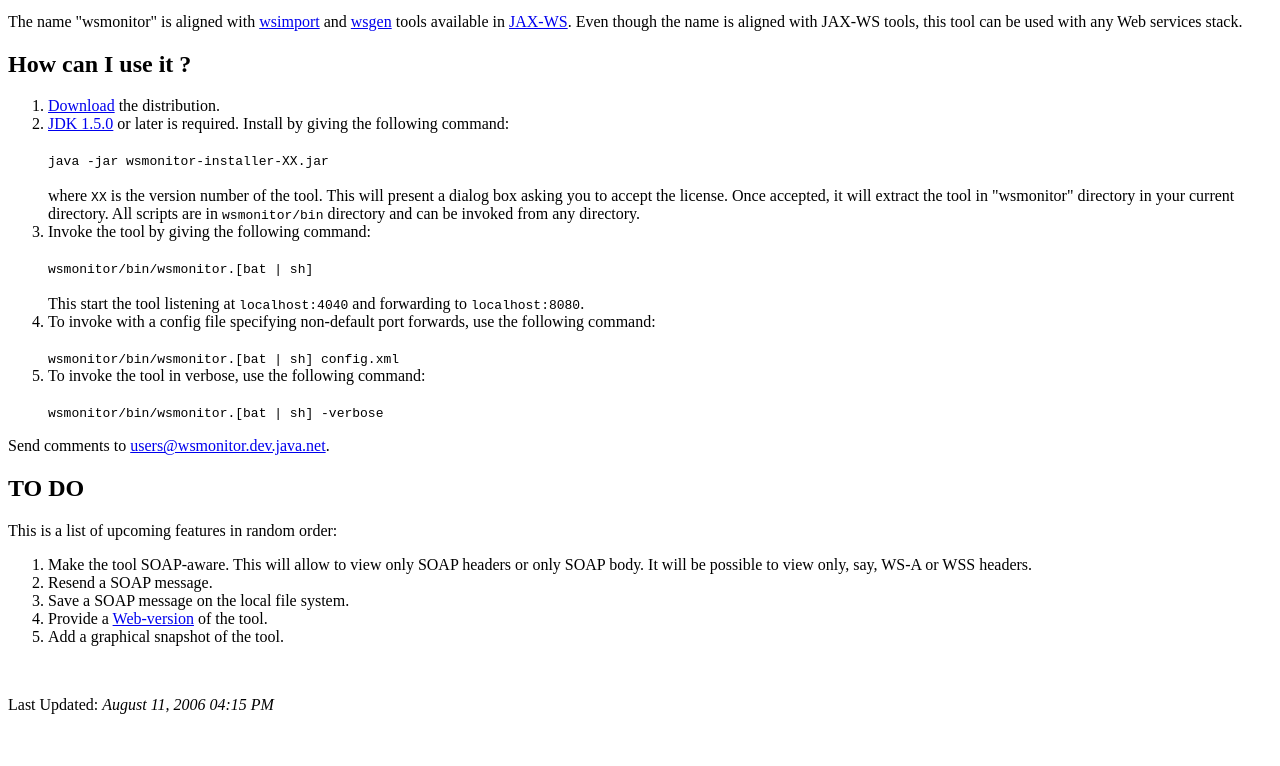
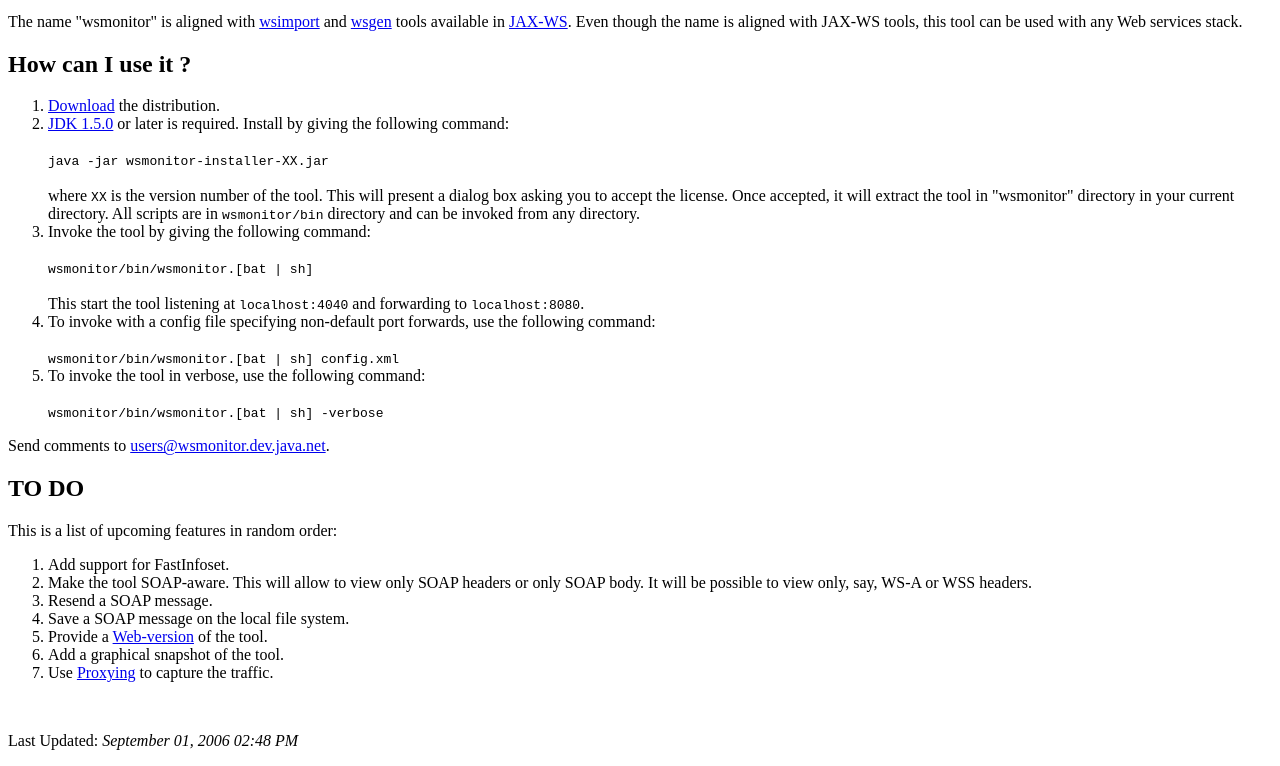
Before and after one commit to oltoko/wsmonitor, a plain HTML site: page www/index.html in a window 1280 px wide. Shown: the part 415-1181 px from the top of the page. Before the commit the page ends 1145 px from the top, so only its background shows below. Drawn offline with Linux system fonts and the light colour scheme.

Commit message:
updated the wishlist
Issue number:
Obtained from:
Submitted by:
Reviewed by:

```diff
--- a/www/index.html
+++ b/www/index.html
@@ -69,6 +69,7 @@ stack.</p>
 <h2><a name="todo"></a>TO DO</h2>
 This is a list of upcoming features in random order:
 <ol>
+  <li>Add support for FastInfoset.</li>
   <li>Make the tool SOAP-aware. This will allow to view only SOAP headers or
     only SOAP body. It will be possible to view only, say, WS-A or WSS headers.</li>
   <li>Resend a SOAP message.</li>
@@ -76,11 +77,13 @@ This is a list of upcoming features in random order:
   <li>Provide a <a href="http://java.sun.com/products/javawebstart/">Web-version</a>
     of the tool.</li>
   <li>Add a graphical snapshot of the tool. </li>
+  <li>Use <a href="http://en.wikipedia.org/wiki/Proxies">Proxying</a> to capture
+    the traffic.&nbsp; </li>
 </ol>
 <p>&nbsp;</p>
 <p>Last Updated: <i><!--webbot bot="Timestamp" startspan S-Type="EDITED"
-S-Format="%B %d, %Y %I:%M %p" -->August 11, 2006 04:15 PM<!--webbot
-bot="Timestamp" i-CheckSum="43664" endspan -->
+S-Format="%B %d, %Y %I:%M %p" -->September 01, 2006 02:48 PM<!--webbot
+bot="Timestamp" i-CheckSum="52119" endspan -->
 </i></p>
 </body>
 </html>
```
